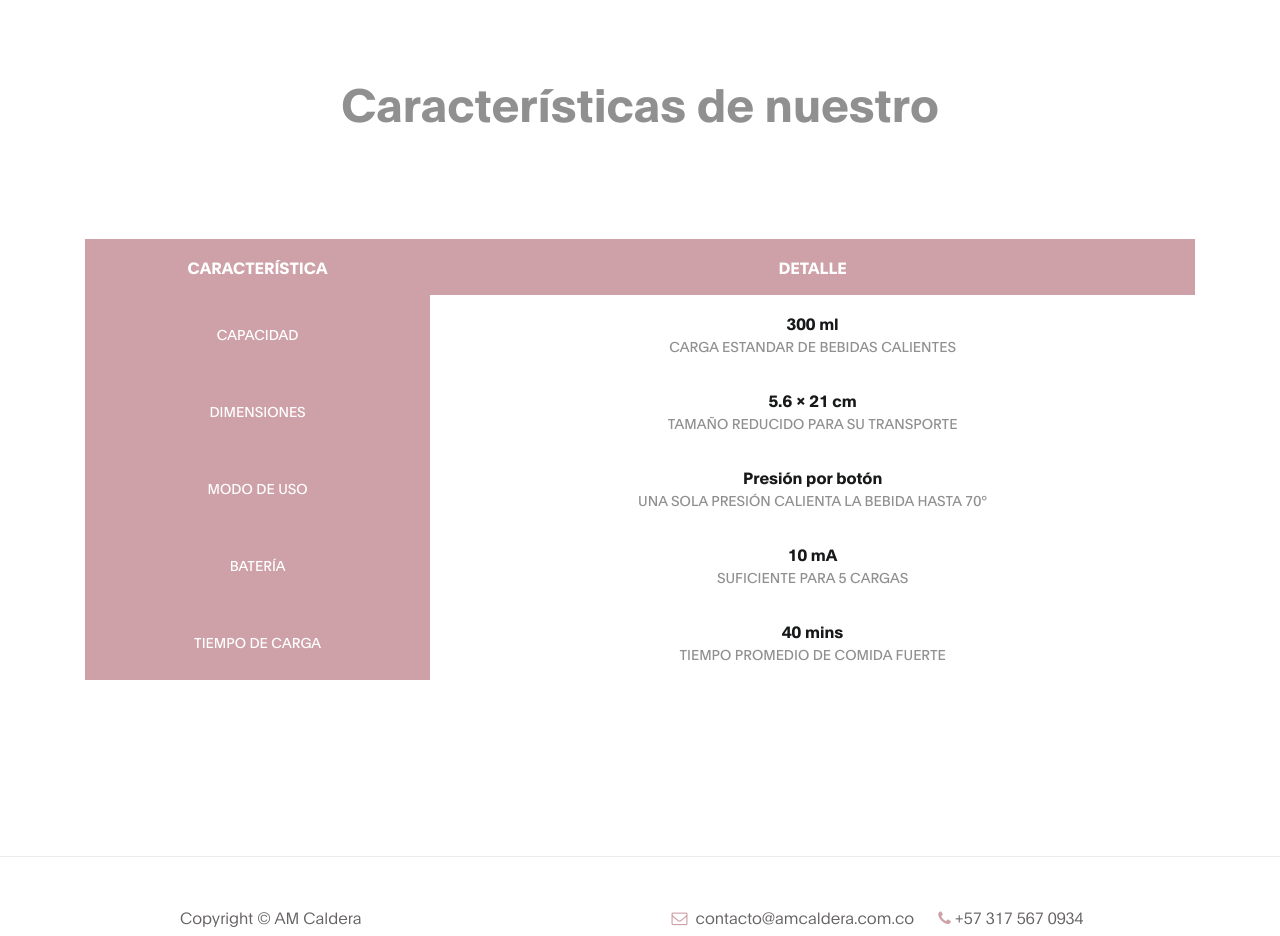
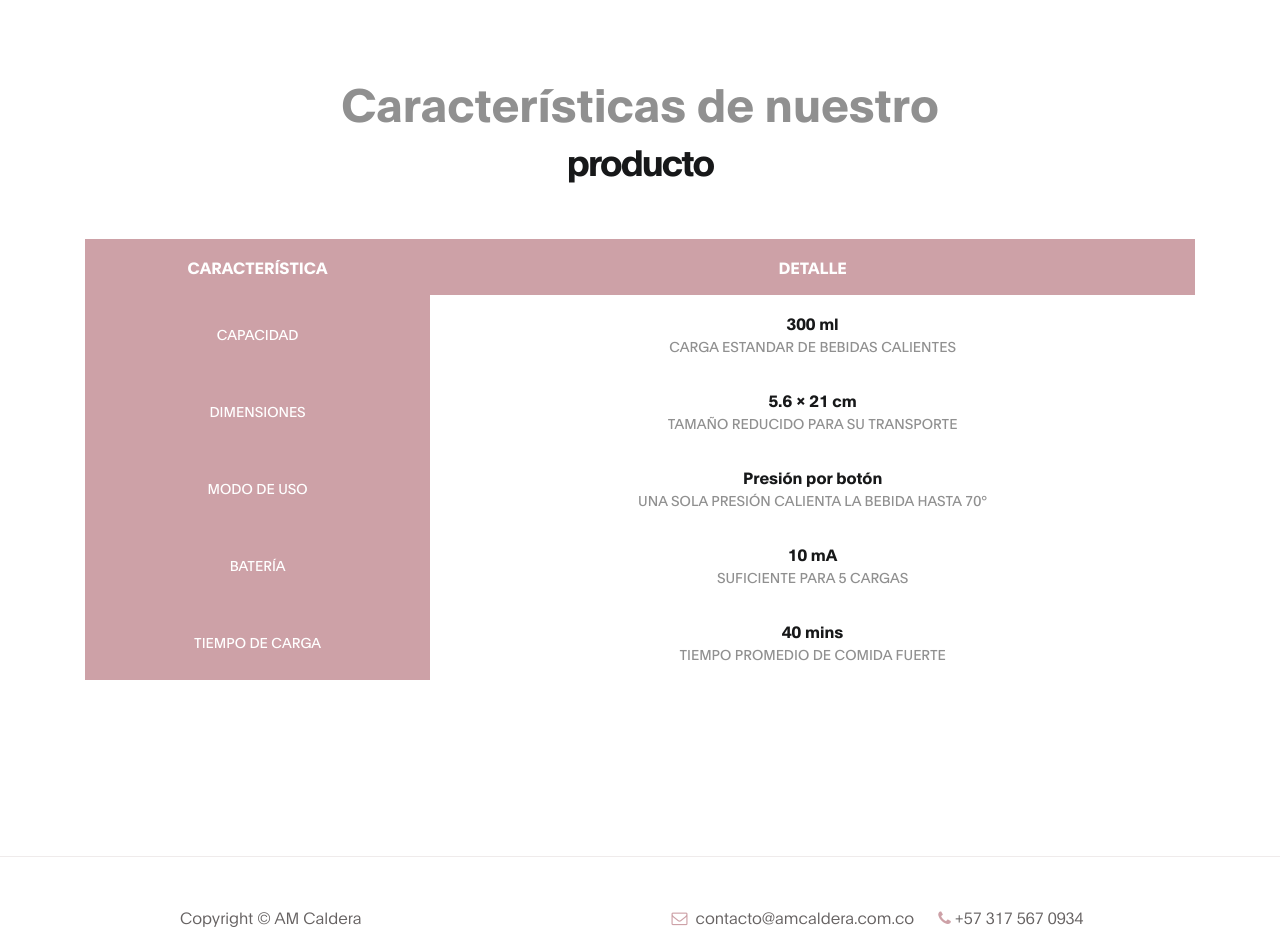
Before and after one commit to amcaldera/amcaldera.github.io, a plain HTML site: page index.html in a window 1280 px wide. Shown: the part 2900-3836 px from the top of the page. Drawn offline with nearby package versions, Linux system fonts and the light colour scheme; a script that the page names is missing.

Commit message:
Add files via upload

```diff
--- a/index.html
+++ b/index.html
@@ -242,7 +242,7 @@
                                 <h6 data-aos="fade-up">Características de nuestro
                                 </h6>
 
-                                <h2 class="text-white" data-aos="fade-up" data-aos-delay="200">producto</h2>
+                                <h2 class="text-black" data-aos="fade-up" data-aos-delay="200">producto</h2>
                              </div>
 
                              <div class="col-lg-12 py-5 col-md-12 col-12">
```
